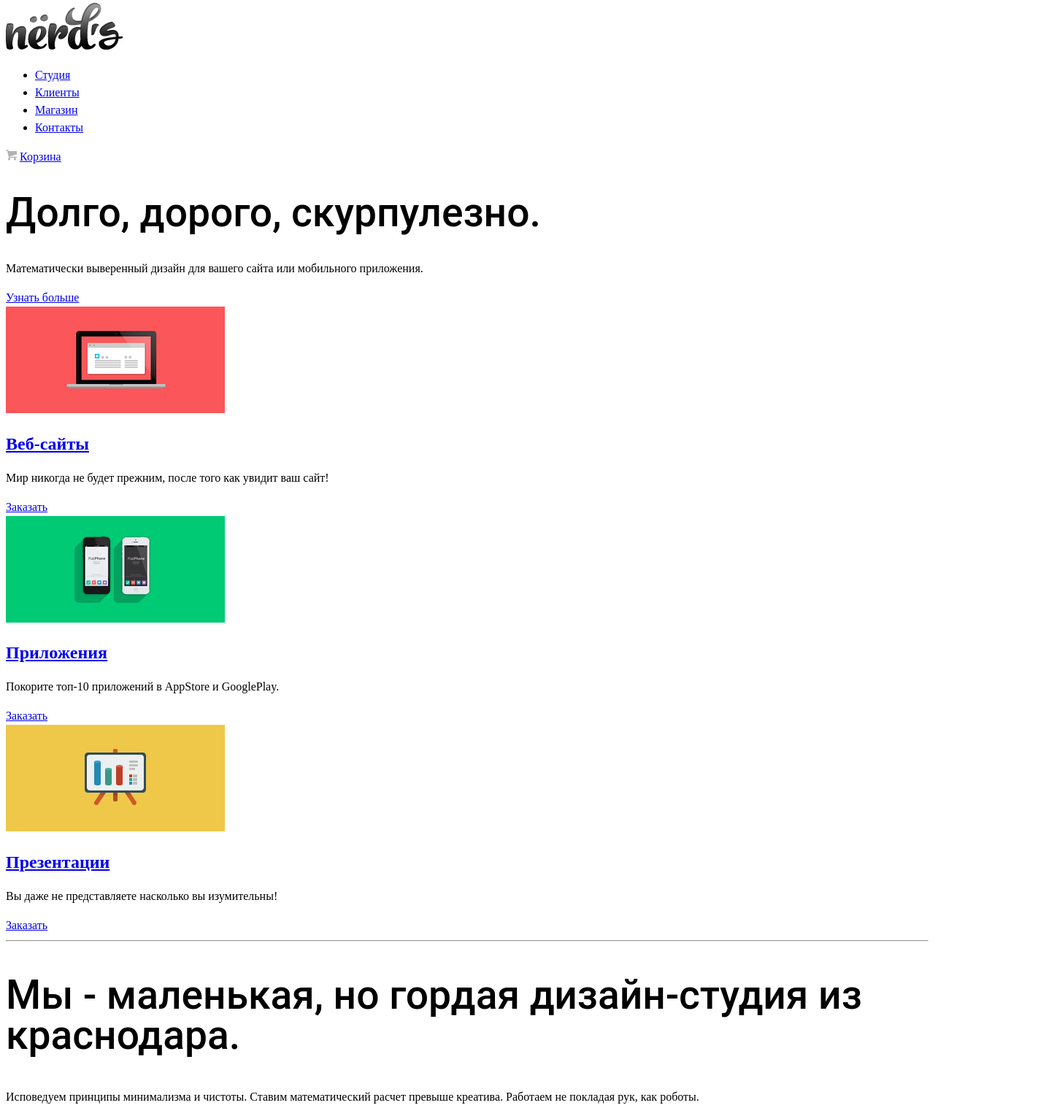
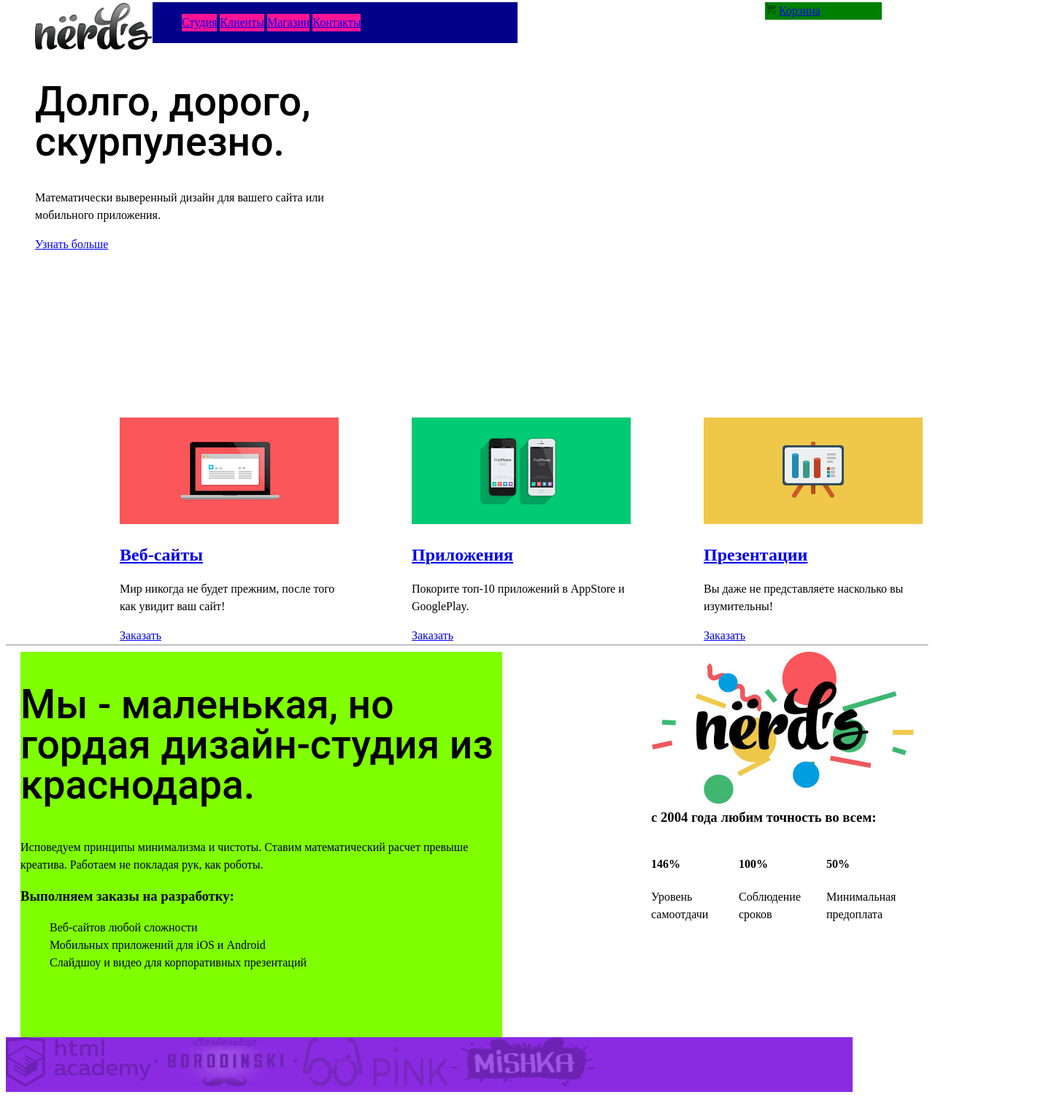
Before and after one commit to Vellary/280355-nerds, a plain HTML site: page index.html in a window 1280 px wide. Shown: the part 5-1523 px from the top of the page at 73% size, 1448 px wide, since content can reach past the window. Drawn offline with Linux system fonts and the light colour scheme; files that its build step writes are made by us from their sources.

Commit message:
посмотри пож. мои робкие попытки постороения сетки для главной.
у меня много вопросов без ответов)

```diff
--- a/css/style.css
+++ b/css/style.css
@@ -19,3 +19,126 @@ h2 {
   font-family: Roboto Bold;
   color: #000000;
 }
+.main-header {
+ min-height: 548px;
+}
+.container {
+  width: 1160px;
+  padding: 0 20px;
+  margin-left: 20px;
+  margin-right: 20px;
+  background-color: yellow;
+}
+.main-navigation {
+  float: left;
+  width: 500px;
+  margin: 0 auto;
+  background-color: darkblue;
+}
+.main-navigation li {
+  display: inline-block;
+  text-align: justify;
+  background-color: deeppink;
+}
+.logo {
+  float: left;
+
+}
+.user-block {
+  float: right;
+  width: 160px;
+  margin: 0 auto;
+background-color: green;
+}
+.slogan {
+  float: left;
+margin-right: 800px;
+  width: 401px;
+  clear: both;
+}
+.products {
+  width: 1100px;
+  padding: 21px 83px 80px 156px;
+}
+.website {
+  float: left;
+  width: 300px;
+  margin-right: 100px;
+}
+.apps{
+  float: left;
+  width: 300px;
+  margin-right: 100px;
+}
+.presentations {
+  float: right;
+  width: 300px;
+}
+article {
+  float: left;
+  width: 660px;
+  height: 528px;
+  margin-left: 20px;
+margin-right: 40px;
+  background-color: chartreuse;
+}
+article li {
+  display: block;
+}
+h1 .studio {
+  width: auto;
+}
+.statistics {
+  float: right;
+  width: 360px;
+  margin-left: 120px;
+  margin-right: 20px;
+}
+.commitment {
+  float: left;
+  width: 120px;
+ margin-left: 0;
+}
+.terms {
+  float: left;
+  width: 120px;
+ margin: 0;
+}
+.prepayment {
+  float: left;
+  width: 120px;
+  margin-right: 0px;
+}
+.logos {
+  clear: both;
+  margin: auto;
+  width: 1160px;
+  display: inline-block;
+  text-align: justify;
+  background-color: blueviolet;
+}
+.map {
+  float: left;
+  margin-left: 20px;
+  margin-right: 840px;
+  margin-top: 136px;
+  margin-bottom: 49px;
+  width: 320px;
+  min-height: 314px;
+  background-color: chocolate;
+  padding: 50px ;
+
+}
+.map-marker{
+  float: right;
+  width: 261px;
+  margin-left: 340px;
+  margin-right: 300px;
+  min-height: 190px;
+}
+.social {
+  clear: both;
+  width: 1160px;
+  margin: 0 auto;
+  background-color: aqua;
+}
--- a/index.html
+++ b/index.html
@@ -3,7 +3,7 @@
 <head>
   <meta charset="utf-8">
   <title>HTML Academy: Нёрдс</title>
-  <link href="style.css" rel="stylesheet">
+  <link href="css/style.css" rel="stylesheet">
 </head>
 <body>
 <header class="main-header">
@@ -56,9 +56,9 @@
       рук, как роботы.</p>
     <h3>Выполняем заказы на разработку:</h3>
     <ul>
-      <li>Веб-сайтов любой сложности</li>
-      <li>Мобильных приложений для iOS и Android</li>
-      <li>Слайдшоу и видео для корпоративных презентаций</li>
+      <li><span class="decoration"></span>Веб-сайтов любой сложности</li>
+      <li><span class="decoration"></span>Мобильных приложений для iOS и Android</li>
+      <li><span class="decoration"></span>Слайдшоу и видео для корпоративных презентаций</li>
     </ul>
   </article>
   <div class="statistics">
@@ -91,8 +91,6 @@
 <footer>
   <div class="map">
     <section class="contacts">
-      <img src="img/map.png" width="1440" height="416">
-      <img class="map-marker" src="img/map-marker.png" width="231" height="190">
       <span class="trademark">Nёrds design studio</span>
       <span class="adress">191186, Санкт-Петербург,
         улица Б. Конюшенная 19/8</span>
@@ -100,12 +98,13 @@
       <a href="#" class="button">Напишите нам</a>
     </section>
   </div>
+  <img class="map-marker" src="img/map-marker.png" width="231" height="190">
   <section class="social">
-    <h1 class="friendship">Давайте дружить, это выгодно!</h1>
-    <h2 class="discount">Скидка 10 % для друзей из социальных сетей.</h2>
     <a href="#" class="social-btn-vk"> <img src="img/vk-icon.png" width="26" height="15" alt="vk"></a>
     <a href="#" class="social-btn-fb"><img src="img/fb-icon.png" width="12" height="22" alt="fb"></a>
     <a href="#" class="social-btn-inst"><img src="img/insta-icon.png" width="21" height="21" alt="inst"></a>
+    <h1 class="friendship">Давайте дружить, это выгодно!</h1>
+    <h2 class="discount">Скидка 10 % для друзей из социальных сетей.</h2>
   </section>
 </footer>
 </body>
```
Also changed, not shown: catalog.html (+4 -5 lines), img/slider-1.jpg.png (added).
